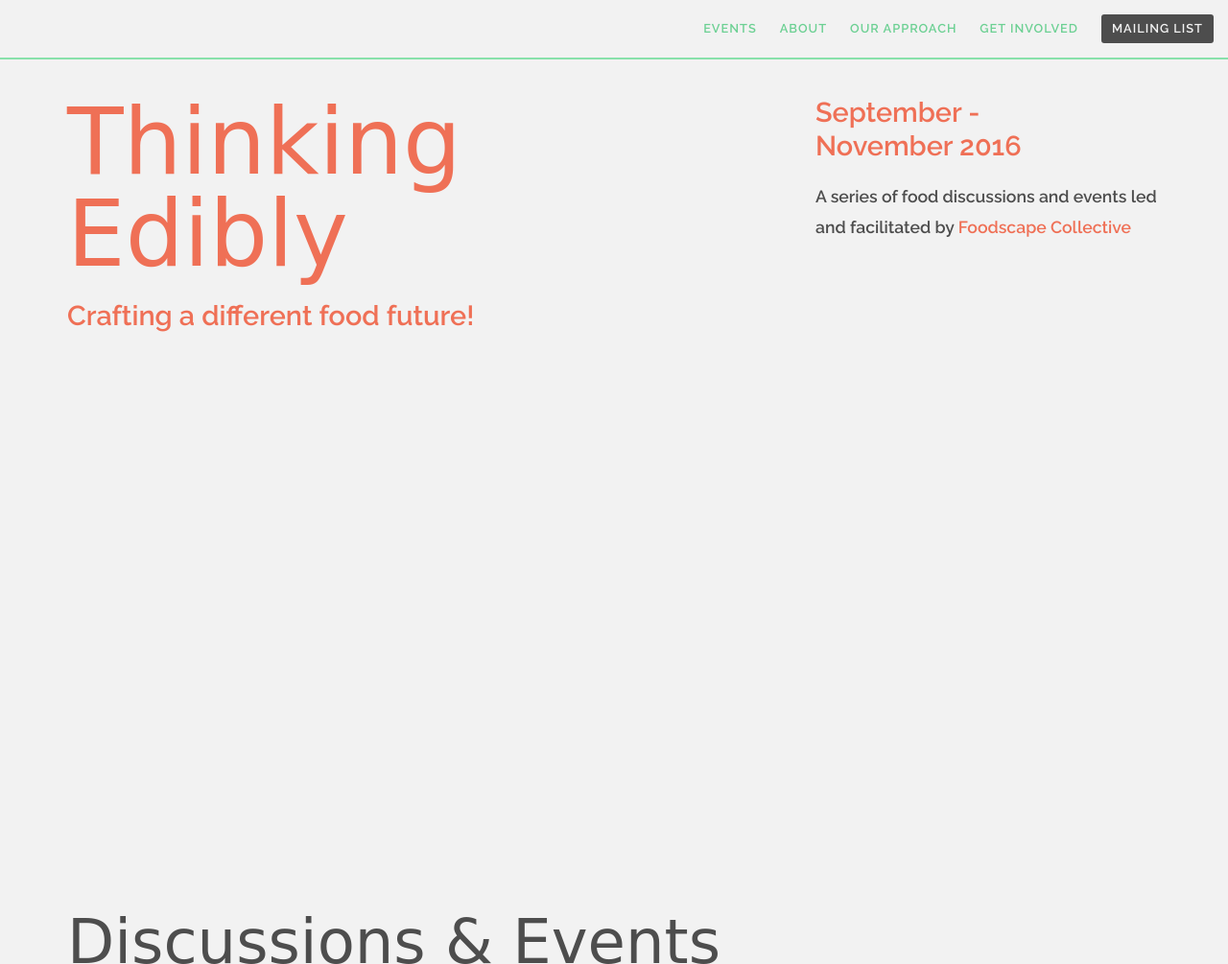
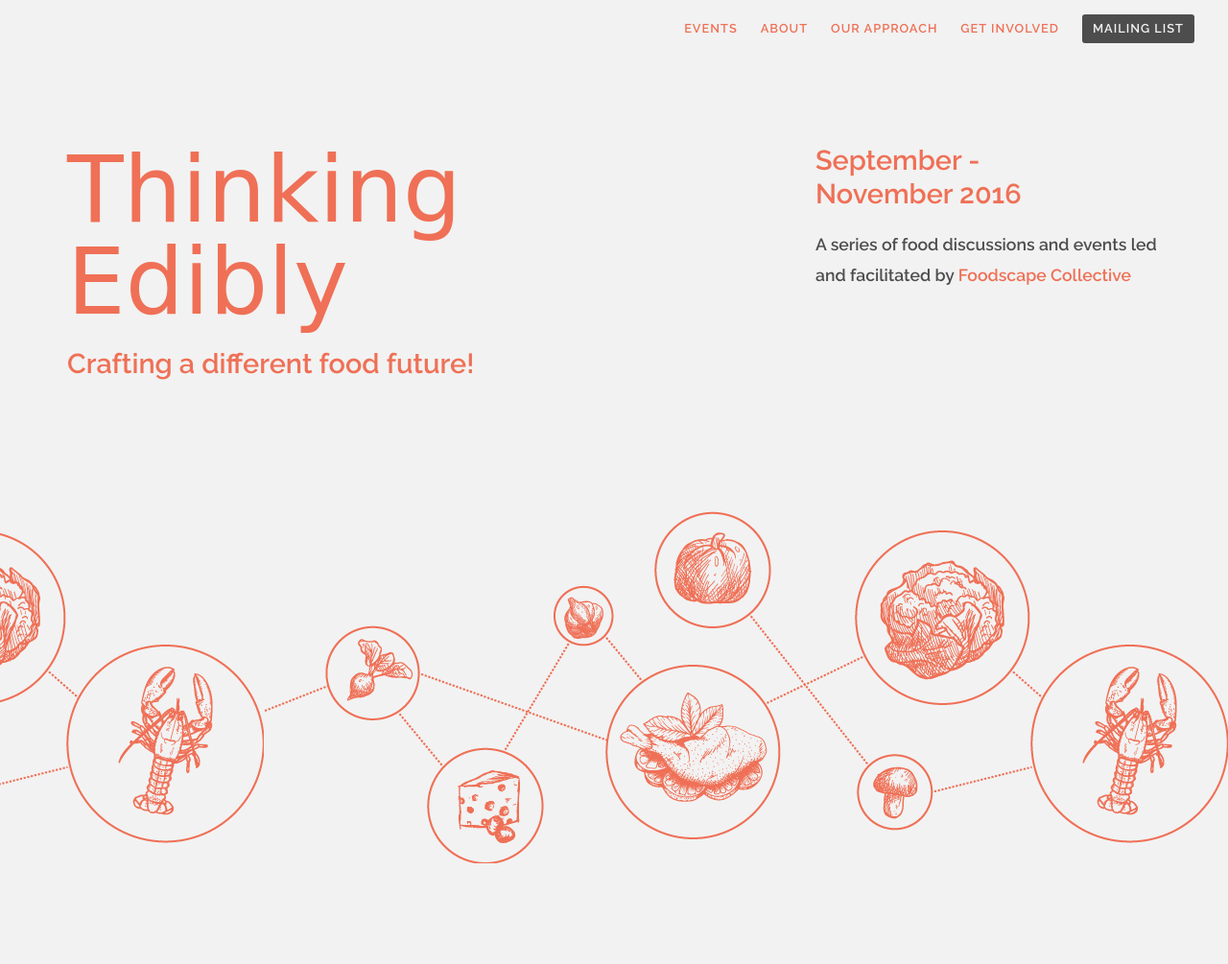
Before and after one commit to evontay/thinking-edibly, a plain HTML site: page index.html in a window 1280 px wide. Shown: the top 1005 px of the page at 96% size. Drawn offline with nearby package versions, Linux system fonts and the light colour scheme; a web font is replaced by a local one.

Commit message:
added hero image for header

```diff
--- a/index.html
+++ b/index.html
@@ -41,7 +41,10 @@
         <p>A series of food discussions and events led and facilitated by <a href="http://foodscapecollective.org/" class="red">Foodscape Collective</a></p>
       </div>
     </div>
+
   </div>
+
+  <div class="hero"></div>
 
     <section id="events" data-color="#88e1ab">
       <div class="container">
--- a/style.css
+++ b/style.css
@@ -86,7 +86,7 @@ a, a:hover, a:visited, a:active {text-decoration: none;}
   padding: 5px 10px;;
   color: #f2f2f2;
   border-radius: 3px;
-  margin-left: 20px;
+  margin: 0 20px;
   cursor: pointer;
   font-size: 0.8em;
   text-transform: uppercase;
@@ -102,7 +102,7 @@ nav {
   position: fixed;
   top: 0;
   background-color: #f2f2f2;
-  border-bottom: 2px solid #88e1ab;
+  /*border-bottom: 2px solid #ef7056;*/
   width: 100%;
   z-index: 99;
   text-align: right;
@@ -129,24 +129,24 @@ nav ul li {
 
 nav ul a {
   text-decoration: none;
-  color: #6cd093;
+  color: #ef7056;
 }
 
 nav ul a:hover {
   text-decoration: none;
-  color: #88e1ab;
+  color: #f9856d;
 }
 
-nav a btn, nav a btn:hover, nav a btn:visited, nav a btn:active {
+/*nav a btn, nav a btn:hover, nav a btn:visited, nav a btn:active {
   text-decoration: none;
   color: #f2f2f2;
-}
+}*/
 
 
 #header {
   margin-top: 50px;
   margin-bottom: 50px;
-  height: 100vh;
+  /*height: 100vh;*/
 }
 
 #header h4 {
@@ -158,14 +158,14 @@ nav a btn, nav a btn:hover, nav a btn:visited, nav a btn:active {
   font-size: 6em;
   font-family: 'Oleo Script Swash Caps', cursive;
   color: #ef7056;
-  margin-top: 50px;
+  margin-top: 100px;
   margin-bottom: 20px;
 }
 .tagline {
   margin-bottom: 50px;
 }
 .byline {
-  margin-top: 50px;
+  margin-top: 100px;
   margin-bottom: 20px;
 }
 
@@ -175,6 +175,14 @@ nav a btn, nav a btn:hover, nav a btn:visited, nav a btn:active {
 
 .byline p a:hover {
   color: #f99580;
+}
+
+.hero {
+  width: 100%;
+  background-image: url('img/header-hero.png');
+  background-repeat: repeat-x;
+  height: 500px;
+  background-position: right;
 }
 
 /* EVENTS ============= */
```
Also changed, not shown: img/header-hero.png (added).
